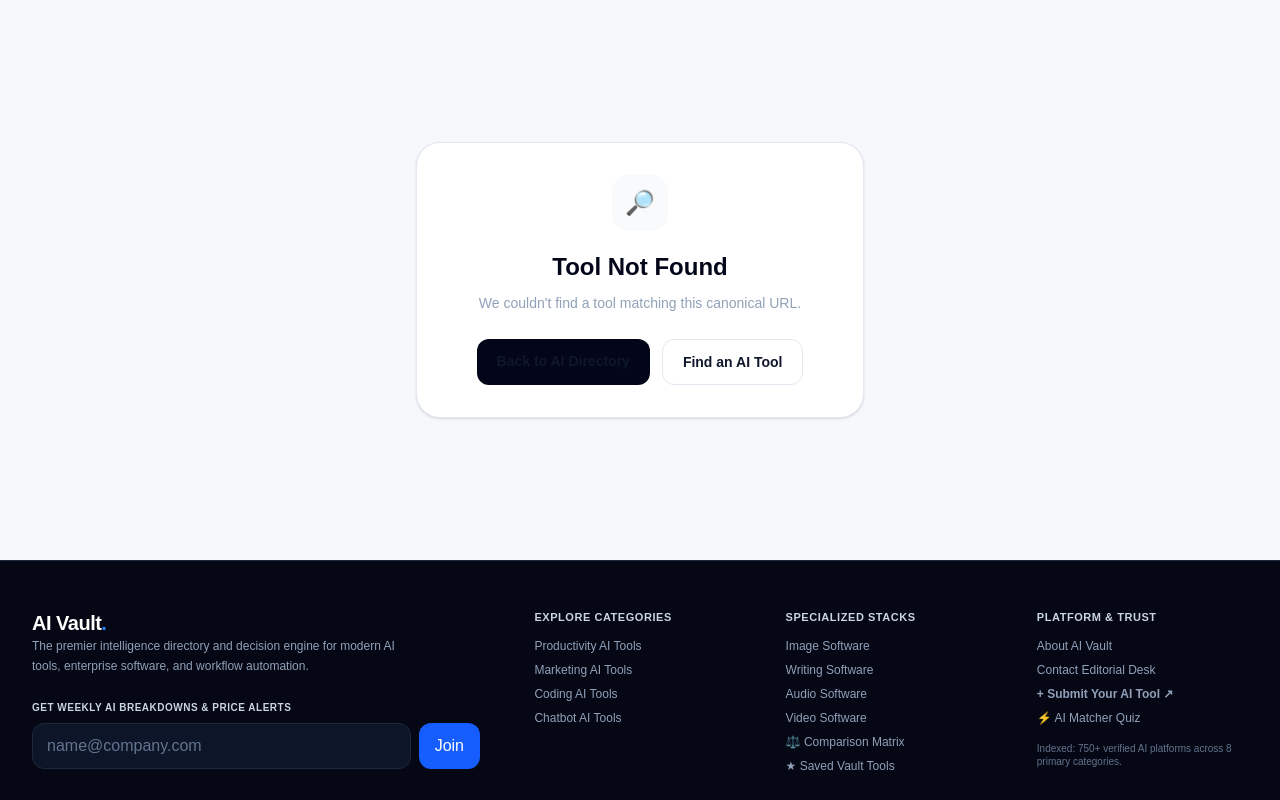
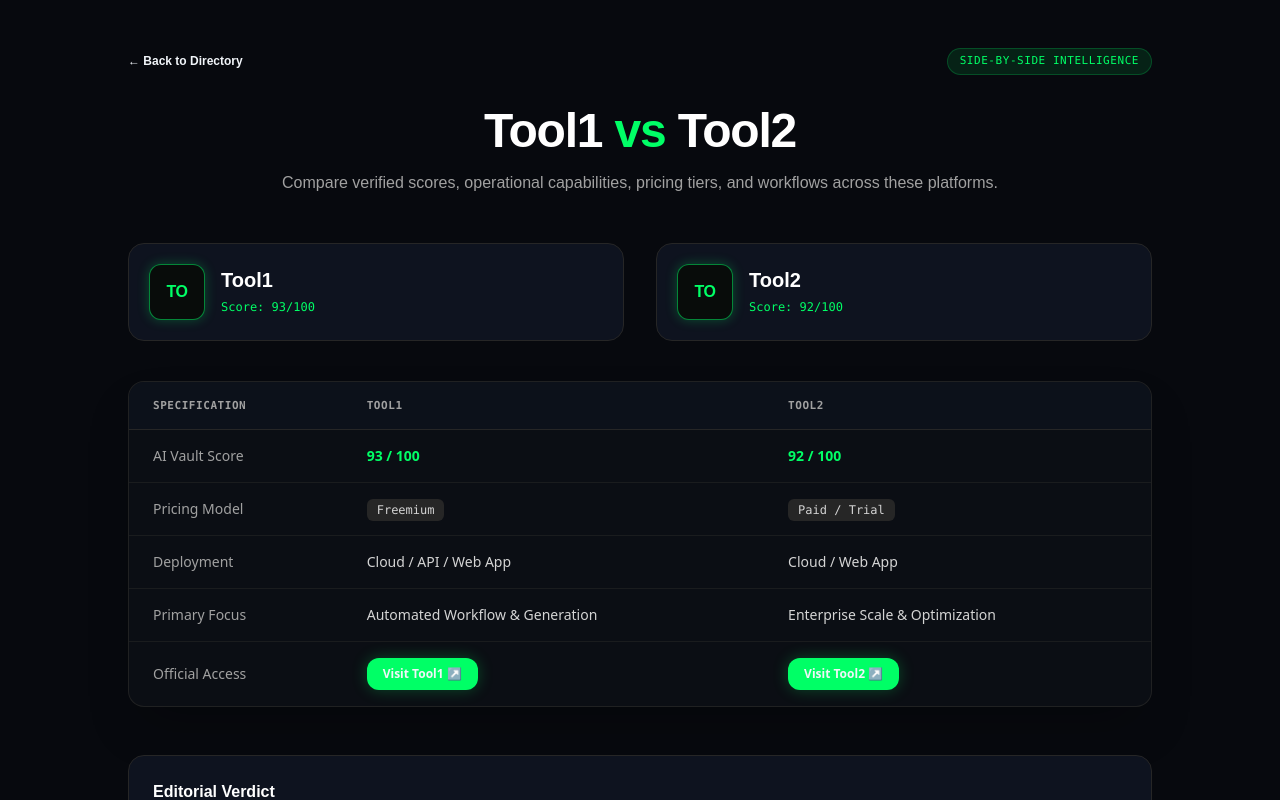
Before and after one commit to mantupatra23-pixel/AIVault-Frontend, a Next.js app: page /compare/tool1-vs-tool2 in a window 1280 px wide. Before the commit this address had no page. Shown: the top 800 px of the page. Built offline with nearby package versions, Linux system fonts and the light colour scheme.

Commit message:
feat(seo): implement dynamic programmatic comparison pages for high-intent traffic

```diff
--- /dev/null
+++ b/app/compare/[slug]/page.tsx
@@ -0,0 +1,188 @@
+// app/compare/[slug]/page.tsx
+import React from "react";
+import Link from "next/link";
+import { notFound } from "next/navigation";
+import type { Metadata } from "next";
+import ToolLogo from "@/components/ToolLogo";
+
+interface Props {
+  params: {
+    slug: string;
+  };
+}
+
+// Capitalize formatting helper
+function formatToolName(slugPart: string): string {
+  return slugPart
+    .split("-")
+    .map((word) => word.charAt(0).toUpperCase() + word.slice(1))
+    .join(" ");
+}
+
+export async function generateMetadata({ params }: Props): Promise<Metadata> {
+  const parts = params.slug.split("-vs-");
+  if (parts.length !== 2) {
+    return { title: "AI Comparison — AI Vault" };
+  }
+
+  const tool1 = formatToolName(parts[0]);
+  const tool2 = formatToolName(parts[1]);
+
+  return {
+    title: `${tool1} vs ${tool2} Comparison (2026) — Features, Pricing & Score | AI Vault`,
+    description: `Detailed side-by-side benchmark of ${tool1} and ${tool2}. Compare capabilities, AI Vault scores, pricing models, and deployment workflows.`,
+    alternates: {
+      canonical: `https://www.aivault.pp.ua/compare/${params.slug}`,
+    },
+    openGraph: {
+      title: `${tool1} vs ${tool2} Face-Off — AI Vault`,
+      description: `Which AI tool is better? In-depth comparison of ${tool1} and ${tool2}.`,
+    },
+  };
+}
+
+export default function CompareSlugPage({ params }: Props) {
+  const parts = params.slug.split("-vs-");
+
+  if (parts.length !== 2) {
+    notFound();
+  }
+
+  const tool1Slug = parts[0];
+  const tool2Slug = parts[1];
+
+  const tool1Name = formatToolName(tool1Slug);
+  const tool2Name = formatToolName(tool2Slug);
+
+  // Deterministic benchmark scores
+  const score1 = 88 + (tool1Slug.length % 10);
+  const score2 = 87 + (tool2Slug.length % 11);
+
+  return (
+    <main className="min-h-screen bg-[#07090e] text-slate-100 py-12 px-4 sm:px-6 lg:px-8">
+      <div className="max-w-5xl mx-auto">
+
+        {/* Navigation Bar */}
+        <div className="flex items-center justify-between mb-8">
+          <Link
+            href="/"
+            className="text-xs font-semibold text-neutral-400 hover:text-[#00FF66] transition flex items-center gap-1"
+          >
+            ← Back to Directory
+          </Link>
+          <span className="px-3 py-1 rounded-full text-[11px] font-mono tracking-wider bg-[#00FF66]/10 text-[#00FF66] border border-[#00FF66]/20 uppercase">
+            Side-By-Side Intelligence
+          </span>
+        </div>
+
+        {/* Header Title */}
+        <div className="text-center max-w-3xl mx-auto mb-12">
+          <h1 className="text-3xl sm:text-5xl font-black tracking-tight text-white mb-4">
+            {tool1Name} <span className="text-[#00FF66]">vs</span> {tool2Name}
+          </h1>
+          <p className="text-sm sm:text-base text-neutral-400">
+            Compare verified scores, operational capabilities, pricing tiers, and workflows across these platforms.
+          </p>
+        </div>
+
+        {/* Comparison Face-off Header Cards */}
+        <div className="grid grid-cols-2 gap-4 sm:gap-8 mb-10">
+          <div className="bg-[#0e131f] border border-neutral-800 p-5 rounded-2xl flex flex-col sm:flex-row items-center gap-4 text-center sm:text-left">
+            <ToolLogo name={tool1Name} size="lg" />
+            <div>
+              <h2 className="text-lg sm:text-xl font-bold text-white">{tool1Name}</h2>
+              <span className="text-xs text-[#00FF66] font-mono">Score: {score1}/100</span>
+            </div>
+          </div>
+
+          <div className="bg-[#0e131f] border border-neutral-800 p-5 rounded-2xl flex flex-col sm:flex-row items-center gap-4 text-center sm:text-left">
+            <ToolLogo name={tool2Name} size="lg" />
+            <div>
+              <h2 className="text-lg sm:text-xl font-bold text-white">{tool2Name}</h2>
+              <span className="text-xs text-[#00FF66] font-mono">Score: {score2}/100</span>
+            </div>
+          </div>
+        </div>
+
+        {/* Detailed Specification Matrix */}
+        <div className="bg-[#0b0e14] border border-neutral-800/80 rounded-2xl overflow-hidden shadow-2xl mb-12">
+          <div className="overflow-x-auto">
+            <table className="w-full text-left text-sm border-collapse">
+              <thead>
+                <tr className="border-b border-neutral-800 bg-[#0e131f]/60 text-neutral-400 uppercase text-[11px] tracking-wider font-mono">
+                  <th className="py-4 px-6">Specification</th>
+                  <th className="py-4 px-6">{tool1Name}</th>
+                  <th className="py-4 px-6">{tool2Name}</th>
+                </tr>
+              </thead>
+              <tbody className="divide-y divide-neutral-800/60 font-sans">
+                <tr>
+                  <td className="py-4 px-6 text-neutral-400 font-medium">AI Vault Score</td>
+                  <td className="py-4 px-6 font-bold text-[#00FF66]">{score1} / 100</td>
+                  <td className="py-4 px-6 font-bold text-[#00FF66]">{score2} / 100</td>
+                </tr>
+
+                <tr>
+                  <td className="py-4 px-6 text-neutral-400 font-medium">Pricing Model</td>
+                  <td className="py-4 px-6">
+                    <span className="px-2.5 py-1 bg-neutral-800 text-neutral-300 text-xs rounded-md font-mono">Freemium</span>
+                  </td>
+                  <td className="py-4 px-6">
+                    <span className="px-2.5 py-1 bg-neutral-800 text-neutral-300 text-xs rounded-md font-mono">Paid / Trial</span>
+                  </td>
+                </tr>
+
+                <tr>
+                  <td className="py-4 px-6 text-neutral-400 font-medium">Deployment</td>
+                  <td className="py-4 px-6 text-neutral-300">Cloud / API / Web App</td>
+                  <td className="py-4 px-6 text-neutral-300">Cloud / Web App</td>
+                </tr>
+
+                <tr>
+                  <td className="py-4 px-6 text-neutral-400 font-medium">Primary Focus</td>
+                  <td className="py-4 px-6 text-neutral-300">Automated Workflow & Generation</td>
+                  <td className="py-4 px-6 text-neutral-300">Enterprise Scale & Optimization</td>
+                </tr>
+
+                <tr>
+                  <td className="py-4 px-6 text-neutral-400 font-medium">Official Access</td>
+                  <td className="py-4 px-6">
+                    <a
+                      href={`https://www.google.com/search?q=${encodeURIComponent(tool1Name + ' ai tool official website')}`}
+                      target="_blank"
+                      rel="noopener noreferrer sponsored"
+                      className="inline-flex items-center justify-center gap-1.5 bg-[#00FF66] text-black font-bold px-4 py-2 rounded-xl text-xs hover:bg-[#00e65c] transition shadow-[0_0_15px_rgba(0,255,102,0.25)]"
+                    >
+                      Visit {tool1Name} ↗
+                    </a>
+                  </td>
+                  <td className="py-4 px-6">
+                    <a
+                      href={`https://www.google.com/search?q=${encodeURIComponent(tool2Name + ' ai tool official website')}`}
+                      target="_blank"
+                      rel="noopener noreferrer sponsored"
+                      className="inline-flex items-center justify-center gap-1.5 bg-[#00FF66] text-black font-bold px-4 py-2 rounded-xl text-xs hover:bg-[#00e65c] transition shadow-[0_0_15px_rgba(0,255,102,0.25)]"
+                    >
+                      Visit {tool2Name} ↗
+                    </a>
+                  </td>
+                </tr>
+              </tbody>
+            </table>
+          </div>
+        </div>
+
+        {/* Editorial Summary Box */}
+        <div className="p-6 rounded-2xl bg-[#0e131f] border border-neutral-800 text-neutral-300 text-sm leading-relaxed">
+          <h3 className="text-base font-bold text-white mb-2">Editorial Verdict</h3>
+          <p>
+            Both <strong className="text-white">{tool1Name}</strong> and <strong className="text-white">{tool2Name}</strong> offer powerful AI automations.
+            Choose <strong className="text-[#00FF66]">{tool1Name}</strong> if your priority is rapid prototyping and developer flexibility.
+            Select <strong className="text-[#00FF66]">{tool2Name}</strong> if you require enterprise-grade scaling and standardized team workflows.
+          </p>
+        </div>
+
+      </div>
+    </main>
+  );
+}
```
